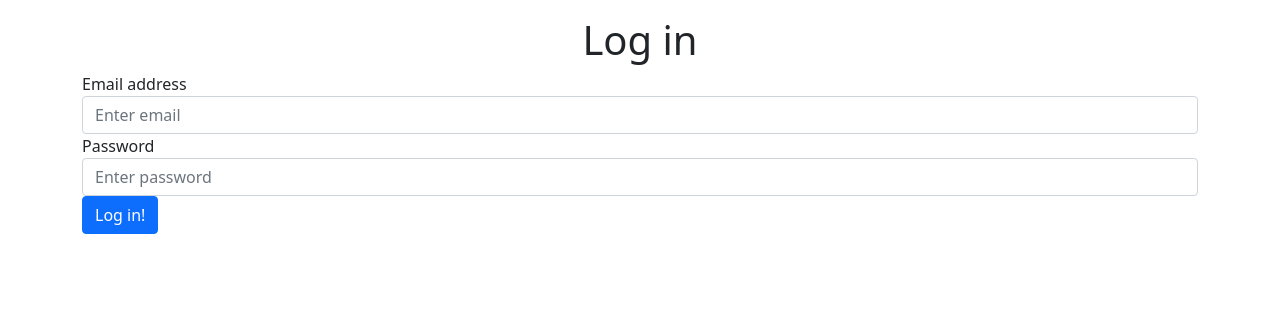
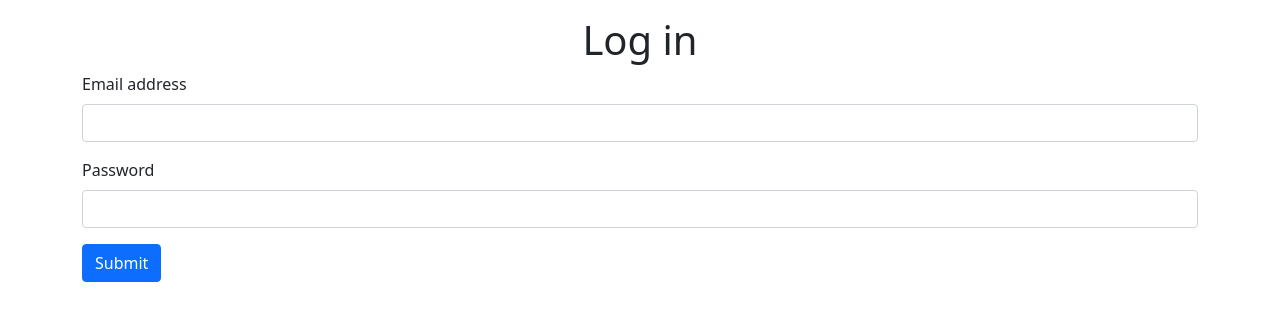
Before and after one commit to clubito/admin, an Angular app: page /login in a window 1280 px wide. Shown: the top 320 px of the page. Built offline with nearby package versions, Linux system fonts and the light colour scheme.

Commit message:
make the login page more appealing

```diff
--- a/src/app/components/auth/auth.component.html
+++ b/src/app/components/auth/auth.component.html
@@ -1,28 +1,15 @@
   <h1 class="text-center">Log in</h1>
   <form (submit)="onSubmit(loginForm)" #loginForm="ngForm">
-    <div class="form-group">
-      <label for="emailId">Email address</label>
-      <input
-        type="email"
-        class="form-control"
-        id="emailId"
-        placeholder="Enter email"
-        name="email"
-        ngModel
-      />
+    <div class="mb-3">
+      <label for="exampleInputEmail1" class="form-label">Email address</label>
+      <input type="email" class="form-control" id="emailId" name="email" aria-describedby="emailHelp" ngModel>
     </div>
-    <div class="form-group">
-      <label for="passwordId">Password</label>
-      <input
-        type="password"
-        class="form-control"
-        id="passwordId"
-        placeholder="Enter password"
-        name="password"
-        ngModel
-      />
+    <div class="mb-3">
+      <label for="exampleInputPassword1" class="form-label">Password</label>
+      <input type="password" class="form-control" id="passwordId" name="password" ngModel>
     </div>
-
-    <button type="submit" class="btn btn-primary">Log in!</button>
+    <button type="submit" class="btn btn-primary">Submit</button>
   </form>
-  <p class="errMsg">{{ errorMessage }}</p>
+  <div class="alert alert-danger mt-3" *ngIf="errorMessage != null">
+    <strong>{{ errorMessage }}</strong>
+  </div>
```
